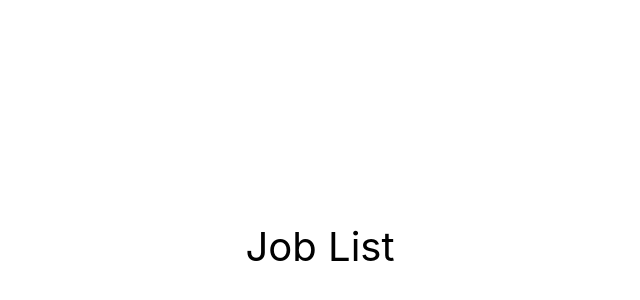
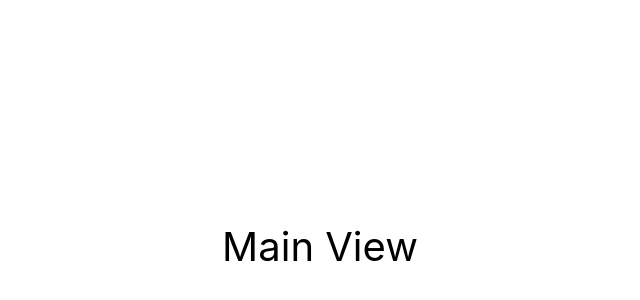
Before and after one commit to AVerba/job-list, a React (Create React App) app: page / in a window 1280 px wide. Shown: the part 154-454 px from the top of the page, without its empty margins (320-960 px from the left). Built offline with nearby package versions, Linux system fonts and the light colour scheme.

Commit message:
mod app view

```diff
--- a/src/components/App/App.jsx
+++ b/src/components/App/App.jsx
@@ -1,3 +1,5 @@
+import {MainView} from "../../views/MainView";
+
 export const App = () => {
   return (
     <div
@@ -10,7 +12,7 @@ export const App = () => {
         color: '#010101'
       }}
     >
-      Job List
+      <MainView/>
     </div>
   );
 };
--- /dev/null
+++ b/src/views/JobDetailsView/index.js
@@ -0,0 +1 @@
+export {JobDetailsView} from './JobDetailsView';
--- /dev/null
+++ b/src/views/MainView/MainView.jsx
@@ -0,0 +1,7 @@
+import style from './MainView.module.css';
+
+export const MainView = () => {
+  return (
+    <>Main View</>
+  )
+}
--- /dev/null
+++ b/src/views/MainView/index.js
@@ -0,0 +1 @@
+export {MainView} from './MainView';
```
Also changed, not shown: src/views/JobDetailsView/JobDetailsView.jsx (added, +8 -0 lines), src/views/JobDetailsView/JobDetailsView.module.css (added), src/views/MainView/MainView.module.css (added).
